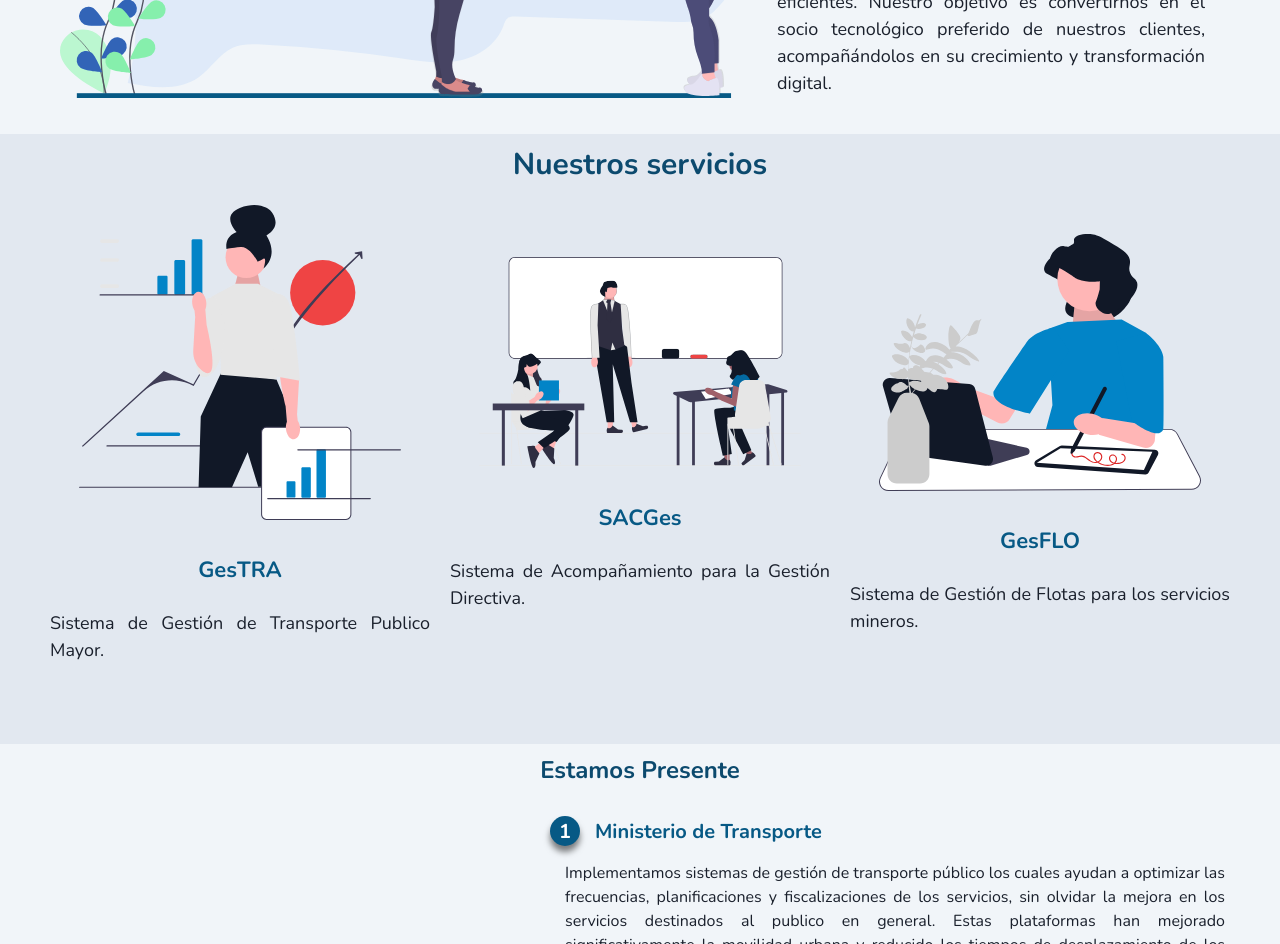
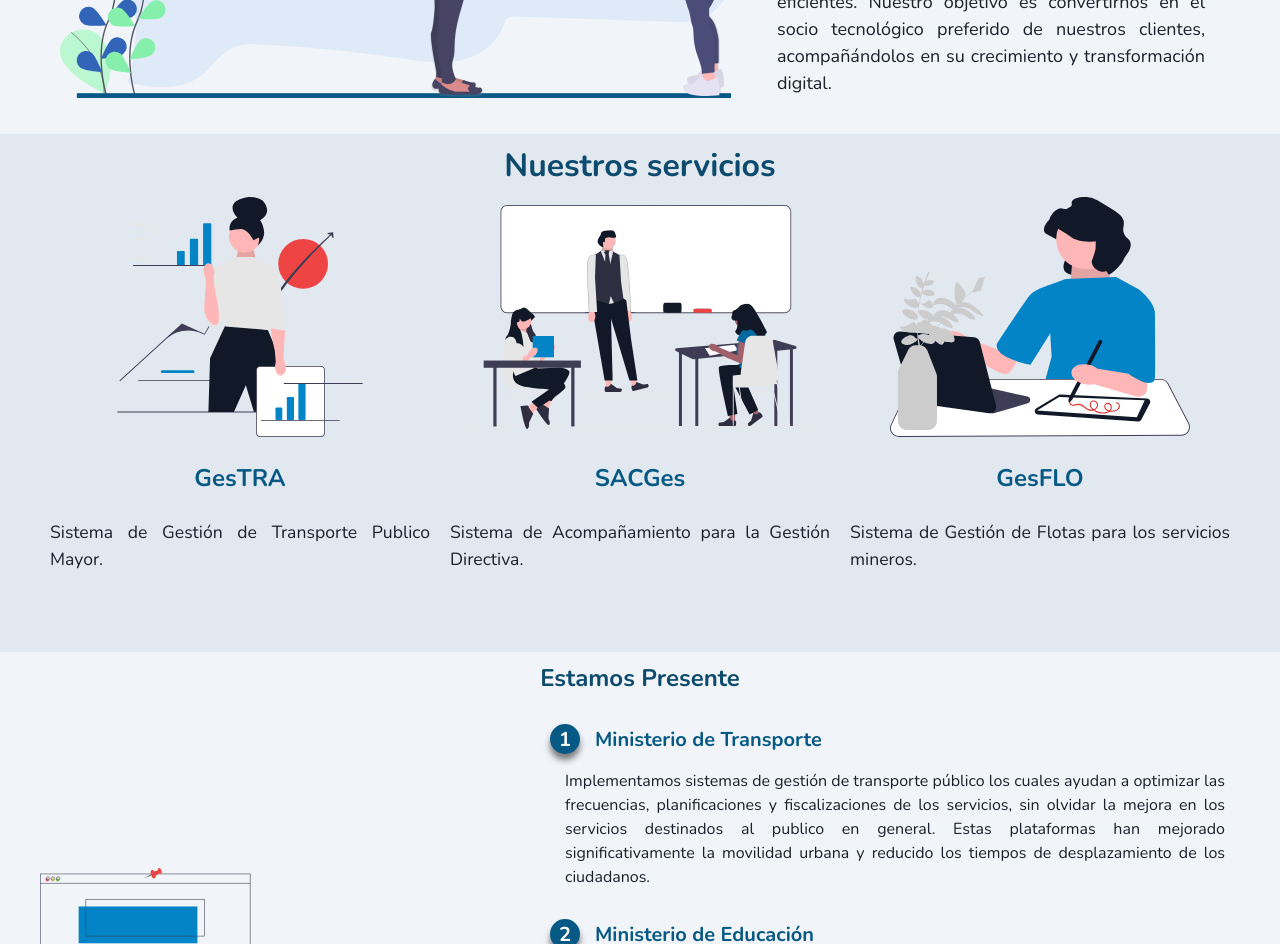
Before and after one commit to LatinSoftSPA/latinsoft2025, a React (Vite) app: page / in a window 1280 px wide. Shown: the part 1080-2024 px from the top of the page. Built offline with nearby package versions, Linux system fonts and the light colour scheme.

Commit message:
fix: aling content Prestations Components

```diff
--- /dev/null
+++ b/src/App/Main/components/Prestations/Prestation/index.module.css
@@ -0,0 +1,66 @@
+.prestation {
+    display: flex;
+    flex-direction: column;
+    align-items: center;
+    text-align: center;
+    width: 100%;
+    gap: 10px;
+}
+
+.prestation figure {
+    display: flex;
+    justify-content: center;
+    align-items: center;
+    height: 15rem;
+    width: 15rem;
+    overflow: hidden;
+}
+
+.prestation img {
+    max-width: 100%;
+    max-height: 100%;
+    object-fit: contain;
+}
+
+.prestation h3 {
+    color: var(--secondary-color);
+    margin: 10px 0;
+    font-size: 18px;
+    min-height: 2rem;
+}
+
+.prestation p {
+    font-weight: 300;
+    text-align: justify;
+    font-size: 14px;
+    line-height: 1.5;
+}
+
+@media screen and (min-width: 600px) {
+    .prestation h3 {
+        font-size: 20px;
+    }
+
+    .prestation p {
+        font-size: 16px;
+    }
+}
+
+@media screen and (min-width: 900px) {
+    .prestation {
+        max-width: 450px;
+        gap: 15px;
+    }
+
+    .prestation figure {
+        width: 90%;
+    }
+
+    .prestation h3 {
+        font-size: 1.5rem;
+    }
+
+    .prestation p {
+        font-size: 1.1rem;
+    }
+}
--- /dev/null
+++ b/src/App/Main/components/Prestations/Prestation/index.tsx
@@ -0,0 +1,19 @@
+import { PrestationProps } from "../interfaces";
+
+import style from "./index.module.css";
+
+const Prestation: React.FC<PrestationProps> = (props) => {
+  const { name, img, description } = props;
+
+  return (
+    <div className={style.prestation}>
+      <figure>
+        <img src={img} alt={name} />
+      </figure>
+      <h3>{name}</h3>
+      <p>{description}</p>
+    </div>
+  );
+};
+
+export default Prestation;
--- /dev/null
+++ b/src/App/Main/components/Prestations/data.ts
@@ -0,0 +1,25 @@
+import { PrestationProps } from "./interfaces";
+
+export const listPrestations: PrestationProps[] = [
+  {
+    id: 1,
+    name: "GesTRA",
+    img: "img/ilustracion8.svg",
+    description: "Sistema de Gestión de Transporte Publico Mayor.",
+    enabled: true,
+  },
+  {
+    id: 2,
+    name: "SACGes",
+    img: "img/ilustracion7.svg",
+    description: "Sistema de Acompañamiento para la Gestión Directiva.",
+    enabled: true,
+  },
+  {
+    id: 3,
+    name: "GesFLO",
+    img: "img/ilustracion4.svg",
+    description: "Sistema de Gestión de Flotas para los servicios mineros.",
+    enabled: true,
+  },
+];
--- a/src/App/Main/components/Prestations/index.module.css
+++ b/src/App/Main/components/Prestations/index.module.css
@@ -7,71 +7,28 @@
 }
 
 .container section {
+    padding: 0 10px;
     max-width: 100%;
-    padding: 0 10px;
 }
 
 .title {
+    padding: 10px 0;
+    text-align: center;
+    font-size: 24px;
     color: var(--primary-color);
-    font-size: 24px;
-    text-align: center;
-    padding: 10px 0;
 }
 
 .prestations {
     display: flex;
     flex-direction: column;
     align-items: center;
+    padding-bottom: 40px;
     gap: 20px;
-    padding-bottom: 40px;
-}
-
-.prestation {
-    width: 100%;
-    text-align: center;
-    display: flex;
-    flex-direction: column;
-    align-items: center;
-    gap: 10px;
-}
-
-.prestation figure {
-    width: 15rem;
-    height: auto;
-    padding: 10px;
-    display: flex;
-    justify-content: center;
-}
-
-.prestation img {
-    width: 100%;
-    height: auto;
-}
-
-.prestation h3 {
-    color: var(--secondary-color);
-    margin: 10px 0;
-    font-size: 18px;
-}
-
-.prestation p {
-    font-weight: 300;
-    text-align: justify;
-    font-size: 14px;
-    line-height: 1.5;
 }
 
 @media screen and (min-width: 600px) {
     .title {
         font-size: 28px;
-    }
-
-    .prestation h3 {
-        font-size: 20px;
-    }
-
-    .prestation p {
-        font-size: 16px;
     }
 }
 
@@ -81,30 +38,11 @@
     }
 
     .title {
-        font-size: 30px;
+        font-size: 2rem;
     }
 
     .prestations {
         flex-direction: row;
-        justify-content: space-between;
         padding-bottom: 80px;
     }
-
-    .prestation {
-        max-width: 450px;
-        gap: 15px;
-    }
-
-    .prestation figure {
-        width: 90%;
-        padding: 10px;
-    }
-
-    .prestation h3 {
-        font-size: 22px;
-    }
-
-    .prestation p {
-        font-size: 18px;
-    }
 }
--- a/src/App/Main/components/Prestations/index.tsx
+++ b/src/App/Main/components/Prestations/index.tsx
@@ -1,36 +1,25 @@
+import Prestation from "./Prestation";
+
+import { PrestationProps } from "./interfaces";
+import { listPrestations } from "./data";
+
 import style from "./index.module.css";
 
-interface PrestationsProps {
+interface Props {
   id: string;
 }
 
-const Prestations: React.FC<PrestationsProps> = ({ id }) => {
+const Prestations: React.FC<Props> = ({ id }) => {
+  const filtered = listPrestations.filter((obj: PrestationProps) => obj.enabled);
+
   return (
     <div className={style.container}>
       <section id={id}>
         <h2 className={style.title}>Nuestros servicios</h2>
         <div className={style.prestations}>
-          <div className={style.prestation}>
-            <figure>
-              <img src="img/ilustracion8.svg" alt="" />
-            </figure>
-            <h3>GesTRA</h3>
-            <p>Sistema de Gestión de Transporte Publico Mayor.</p>
-          </div>
-          <div className={style.prestation}>
-            <figure>
-              <img src="img/ilustracion7.svg" alt="" />
-            </figure>
-            <h3>SACGes</h3>
-            <p>Sistema de Acompañamiento para la Gestión Directiva.</p>
-          </div>
-          <div className={style.prestation}>
-            <figure>
-              <img src="img/ilustracion4.svg" alt="" />
-            </figure>
-            <h3>GesFLO</h3>
-            <p>Sistema de Gestión de Flotas para los servicios mineros.</p>
-          </div>
+          {filtered.map((obj: PrestationProps) => (
+            <Prestation key={obj.id} {...obj} />
+          ))}
         </div>
       </section>
     </div>
--- /dev/null
+++ b/src/App/Main/components/Prestations/interfaces.ts
@@ -0,0 +1,7 @@
+export interface PrestationProps {
+  id: number;
+  name: string;
+  img: string;
+  description: string;
+  enabled: boolean;
+}
```
